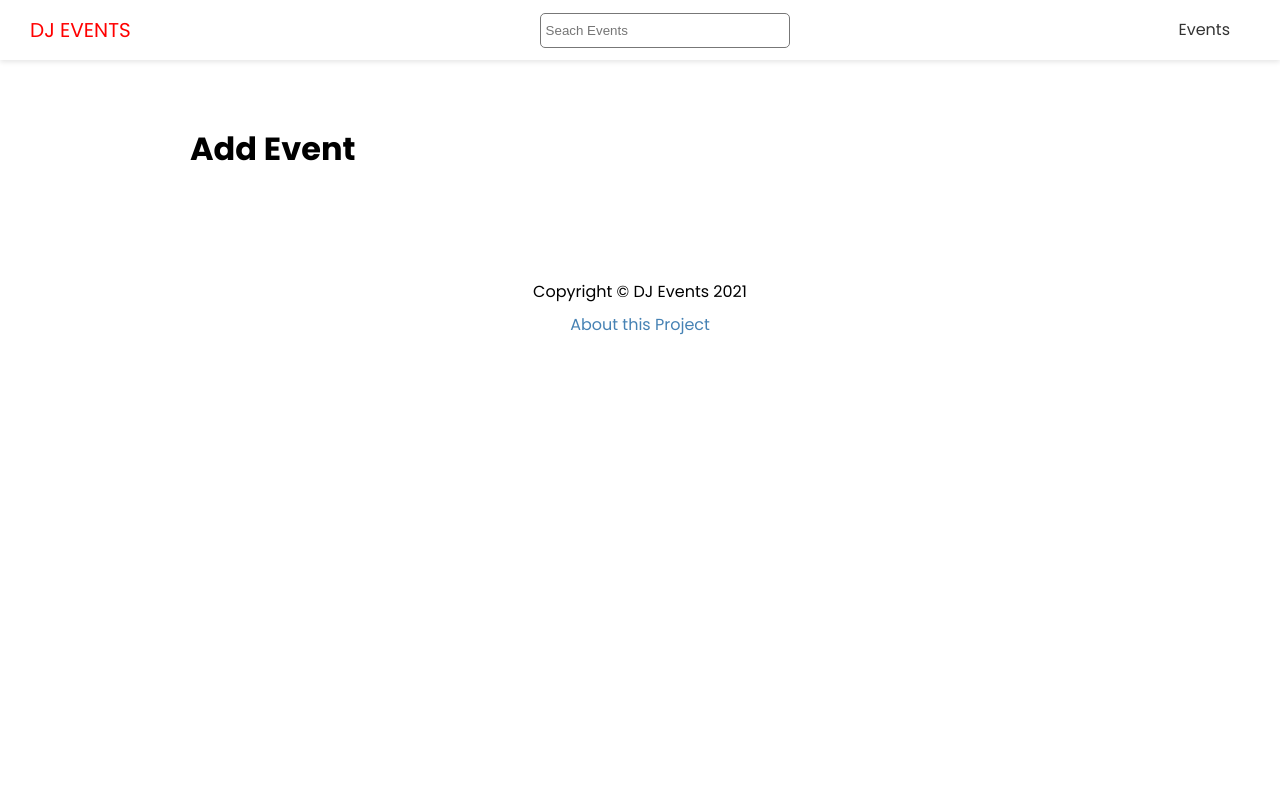
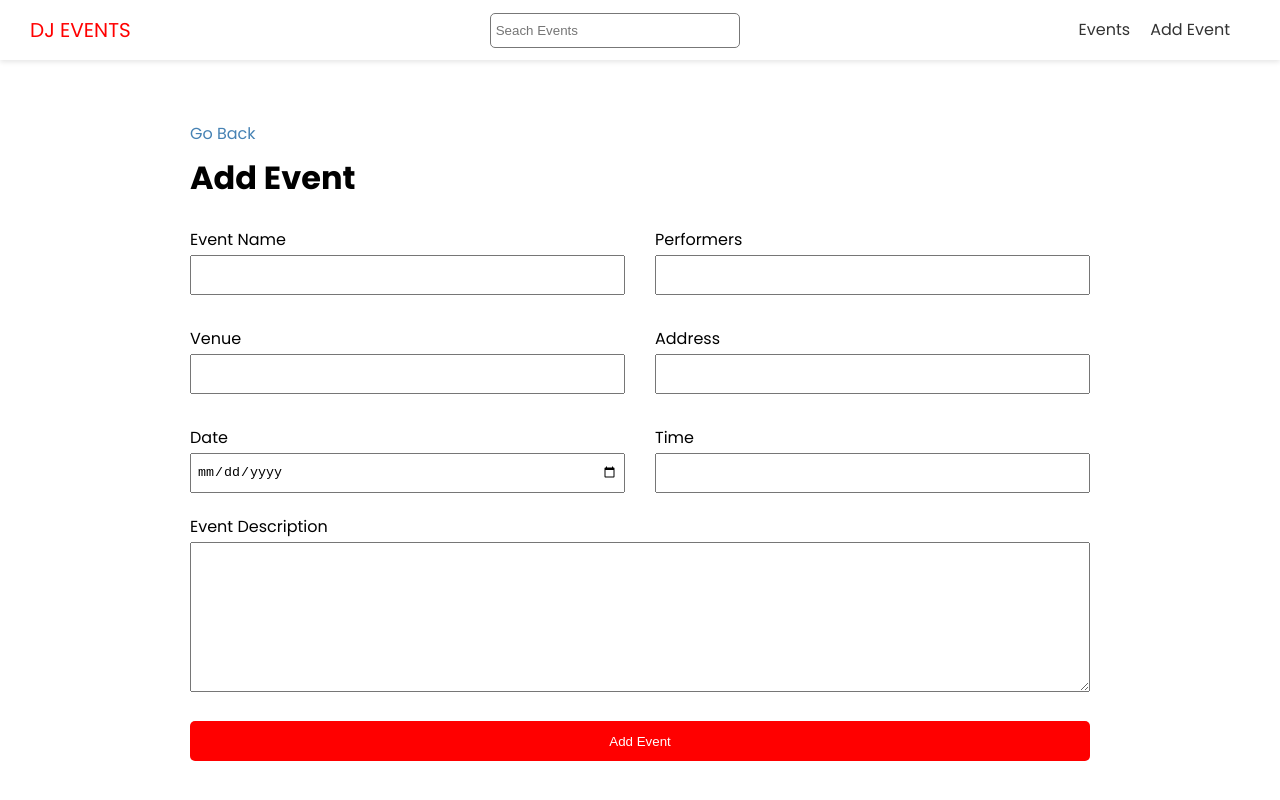
Before and after one commit to Kennycoder971/dj-events, a Next.js app: page /events/add in a window 1280 px wide. Shown: the top 800 px of the page. Built offline with nearby package versions, Linux system fonts and the light colour scheme; no server answers.

Commit message:
Add event Page

```diff
--- a/components/Header.js
+++ b/components/Header.js
@@ -17,6 +17,11 @@
               <a> Events</a>
             </Link>
           </li>
+          <li>
+            <Link href="/events/add">
+              <a>Add Event</a>
+            </Link>
+          </li>
         </ul>
       </nav>
     </header>
--- a/package.json
+++ b/package.json
@@ -13,7 +13,8 @@
     "qs": "^6.10.1",
     "react": "17.0.2",
     "react-dom": "17.0.2",
-    "react-icons": "^4.2.0"
+    "react-icons": "^4.2.0",
+    "react-toastify": "^8.0.2"
   },
   "devDependencies": {
     "eslint": "7.32.0",
--- a/pages/events/[slug].js
+++ b/pages/events/[slug].js
@@ -56,6 +56,8 @@
   const paths = events.map((evt) => ({
     params: { slug: evt.slug },
   }));
+
+  console.log(paths);
   return {
     paths,
     fallback: true,
--- a/pages/events/add.js
+++ b/pages/events/add.js
@@ -1,9 +1,145 @@
-import Layout from '@/components/Layout'
+import { useState } from "react";
+import { useRouter } from "next/router";
+import Link from "next/link";
+import Layout from "@/components/Layout";
+import { API_URL } from "@/config/index";
+import styles from "@/styles/Form.module.css";
+import { ToastContainer, toast } from "react-toastify";
+import "react-toastify/dist/ReactToastify.css";
 
-export default function AddEventPage() {
-    return (
-        <Layout title='Add new Event'>
-            <h1>Add Event</h1>
-        </Layout>
-    )
+export default function AddEventPage({ token }) {
+  const [values, setValues] = useState({
+    name: "",
+    performers: "",
+    venue: "",
+    address: "",
+    date: "",
+    time: "",
+    description: "",
+  });
+
+  const router = useRouter();
+
+  const handleSubmit = async (e) => {
+    e.preventDefault();
+    console.log(values);
+    // Validation
+    const hasEmptyFields = Object.values(values).some(
+      (element) => element === ""
+    );
+
+    if (hasEmptyFields) {
+      toast.error("Please fill in all fields");
+    }
+
+    const res = await fetch(`${API_URL}/events`, {
+      method: "POST",
+      headers: {
+        "Content-Type": "application/json",
+        // Authorization: `Bearer ${token}`,
+      },
+      body: JSON.stringify(values),
+    });
+
+    if (!res.ok) {
+      if (res.status === 403 || res.status === 401) {
+        toast.error("No token included");
+        return;
+      }
+      toast.error("Something Went Wrong");
+    } else {
+      const evt = await res.json();
+      router.push(`/events/${evt.slug}`);
+    }
+  };
+
+  const handleInputChange = (e) => {
+    const { name, value } = e.target;
+    setValues({ ...values, [name]: value });
+  };
+
+  return (
+    <Layout title="Add New Event">
+      <Link href="/events">Go Back</Link>
+      <h1>Add Event</h1>
+      <ToastContainer />
+      <form onSubmit={handleSubmit} className={styles.form}>
+        <div className={styles.grid}>
+          <div>
+            <label htmlFor="name">Event Name</label>
+            <input
+              type="text"
+              id="name"
+              name="name"
+              value={values.name}
+              onChange={handleInputChange}
+            />
+          </div>
+          <div>
+            <label htmlFor="performers">Performers</label>
+            <input
+              type="text"
+              name="performers"
+              id="performers"
+              value={values.performers}
+              onChange={handleInputChange}
+            />
+          </div>
+          <div>
+            <label htmlFor="venue">Venue</label>
+            <input
+              type="text"
+              name="venue"
+              id="venue"
+              value={values.venue}
+              onChange={handleInputChange}
+            />
+          </div>
+          <div>
+            <label htmlFor="address">Address</label>
+            <input
+              type="text"
+              name="address"
+              id="address"
+              value={values.address}
+              onChange={handleInputChange}
+            />
+          </div>
+          <div>
+            <label htmlFor="date">Date</label>
+            <input
+              type="date"
+              name="date"
+              id="date"
+              value={values.date}
+              onChange={handleInputChange}
+            />
+          </div>
+          <div>
+            <label htmlFor="time">Time</label>
+            <input
+              type="text"
+              name="time"
+              id="time"
+              value={values.time}
+              onChange={handleInputChange}
+            />
+          </div>
+        </div>
+
+        <div>
+          <label htmlFor="description">Event Description</label>
+          <textarea
+            type="text"
+            name="description"
+            id="description"
+            value={values.description}
+            onChange={handleInputChange}
+          ></textarea>
+        </div>
+
+        <input type="submit" value="Add Event" className="btn" />
+      </form>
+    </Layout>
+  );
 }
--- /dev/null
+++ b/styles/Form.module.css
@@ -0,0 +1,39 @@
+.form label {
+  display: block;
+}
+
+.form input {
+  width: 100%;
+  height: 40px;
+  padding: 5px;
+}
+
+.form textarea {
+  width: 100%;
+  height: 150px;
+}
+
+.form input[type="submit"] {
+  display: block;
+  width: 100%;
+  margin: 20px 0 30px;
+}
+
+.form .file {
+  border: 1px #ccc solid;
+  background-color: #f4f4f4;
+  padding: 10px;
+}
+
+.grid {
+  display: grid;
+  grid-template-columns: 1fr 1fr;
+  gap: 30px;
+  margin-bottom: 20px;
+}
+
+@media (max-width: 600px) {
+  .grid {
+    grid-template-columns: 1fr;
+  }
+}
```
Also changed, not shown: 1 other file (tests, documents, lock files or other folders).
